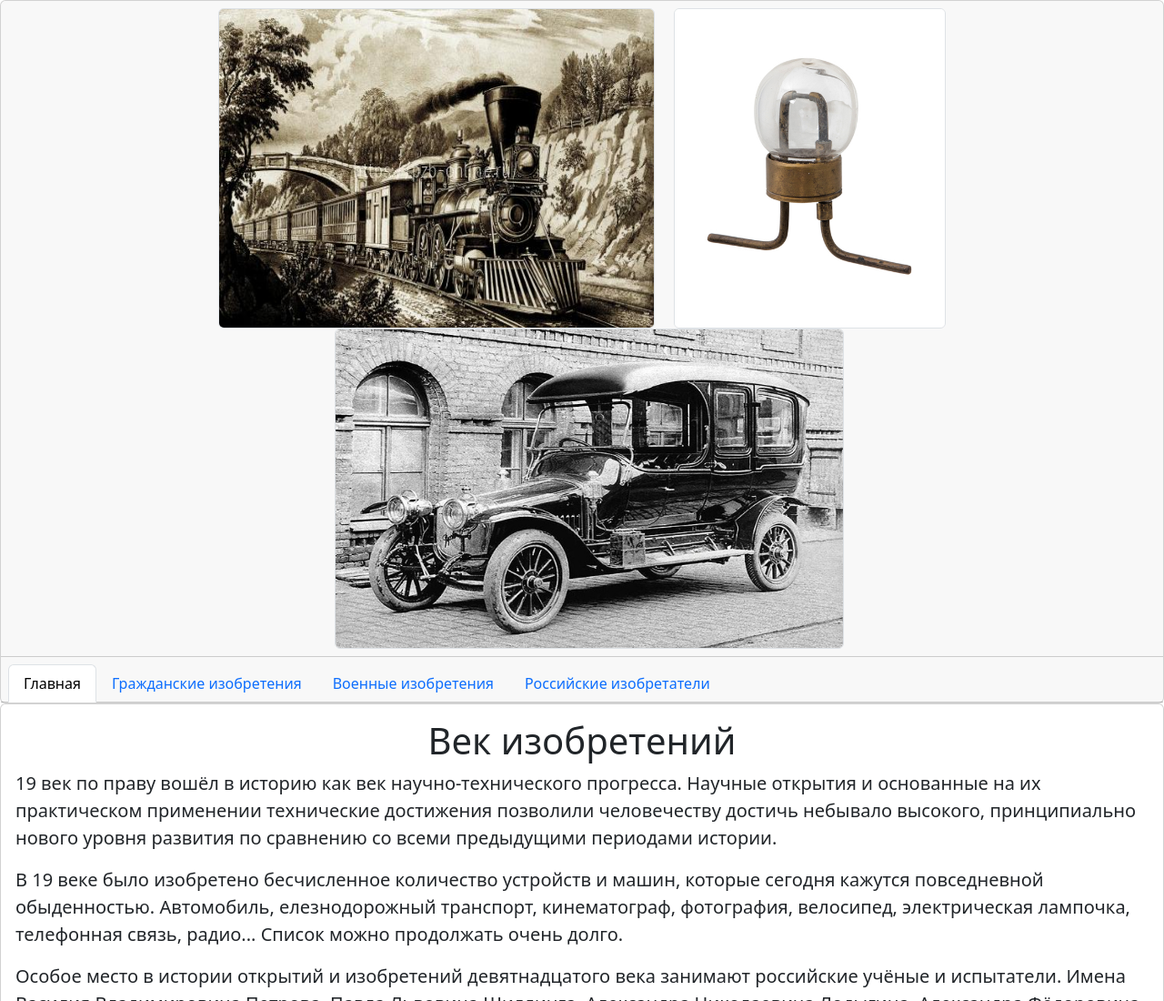
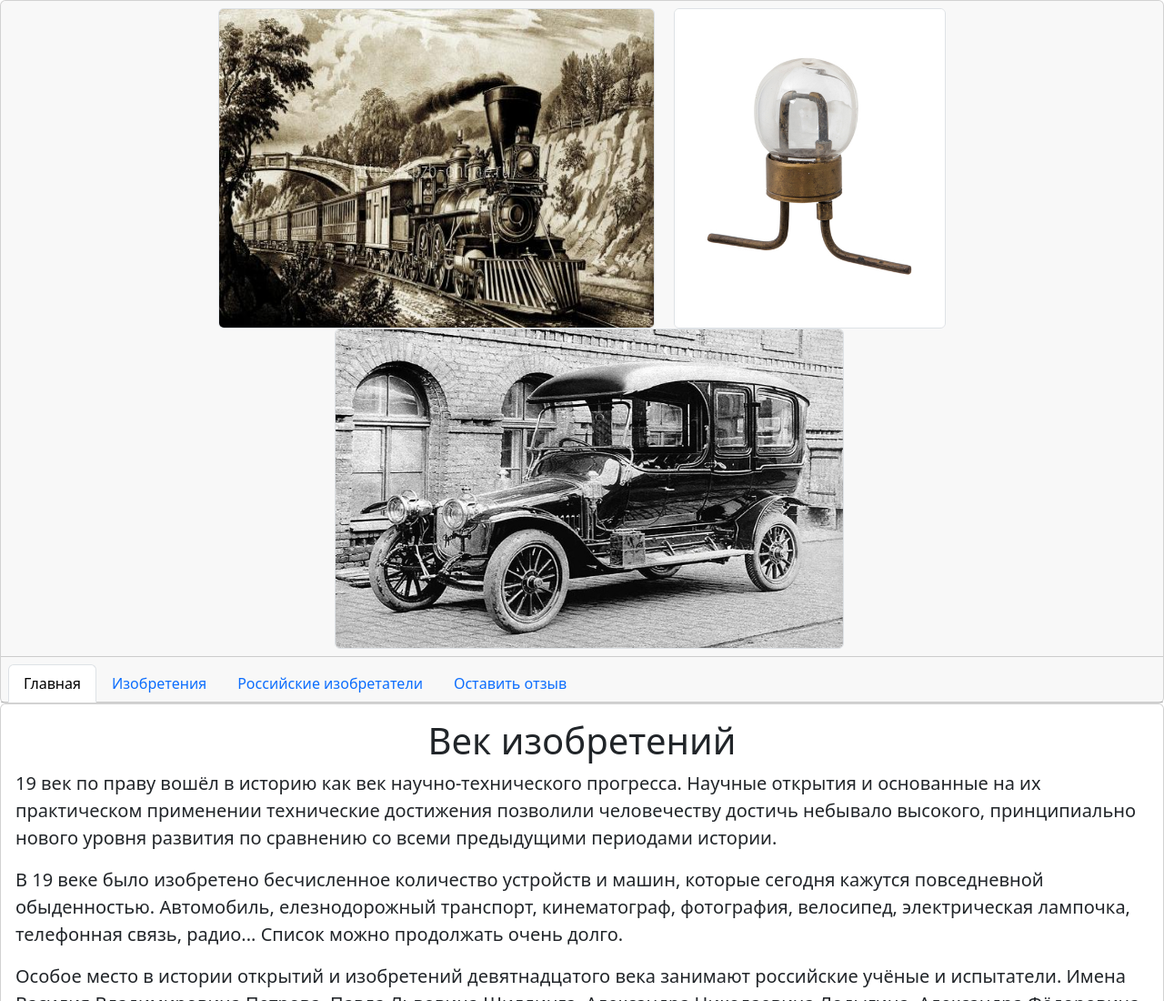
Before and after one commit to ikorneychuk/BWT2024, a plain HTML site: page main_2/index.html in a window 1280 px wide. Shown: the top 1100 px of the page at 91% size. Drawn offline with nearby package versions, Linux system fonts and the light colour scheme.

Commit message:
Update index.html

```diff
--- a/main_2/index.html
+++ b/main_2/index.html
@@ -6,7 +6,7 @@
     <meta name="viewport" content="width=device-width, initial-scale=1">
     <title>Главная</title>
     <link href="https://cdn.jsdelivr.net/npm/bootstrap@5.3.3/dist/css/bootstrap.min.css" rel="stylesheet"
-        integrity="sha384-QWTKZyjpPEjISv5WaRU9OFeRpok6YctnYmDr5pNlyT2bRjXh0JMhjY6hW+ALEwIH" crossorigin="anonymous">
+    integrity="sha384-QWTKZyjpPEjISv5WaRU9OFeRpok6YctnYmDr5pNlyT2bRjXh0JMhjY6hW+ALEwIH" crossorigin="anonymous">
 </head>
 
 <body>
@@ -25,17 +25,18 @@
                     <a class="nav-link active" aria-current="true" href="../main_2/index.html" target="_self">Главная</a>
                 </li>
                 <li class="nav-item">
-                    <a class="nav-link" href="../main_2/info1.html" target="_self">Гражданские изобретения</a>
+                    <a class="nav-link" href="../main_2/info1.html" target="_self">Изобретения</a>
                 </li>
                 <li class="nav-item">
-                    <a class="nav-link" href="../main_2/info2.html" target="_self">Военные изобретения</a>
+                    <a class="nav-link" href="../main_2/info2.html" target="_self">Российские изобретатели</a>
                 </li>
                 <li class="nav-item">
-                    <a class="nav-link" href="../main_2/info3.html" target="_self">Российские изобретатели</a>
+                    <a class="nav-link" href="../main_2/form.html" target="_self">Оставить отзыв</a>
                 </li>
             </ul>
         </div>
     </div>
+
     <div class="card">
         <div class="card-body">
             <h1 class="card-title text-center">Век изобретений</h1>
@@ -50,6 +51,7 @@
             Можайского, Александра Степановича Попова и многих, многих других навеки вошли в историю мировой и отечественной науки.</p>
         </div>
     </div>
+
     <div class="card">
         <div class="card-footer text-body-secondary">
             <a class="nav-link fst-talic text-decoration-underline" href="#top" target="_self">К началу</a>
```
